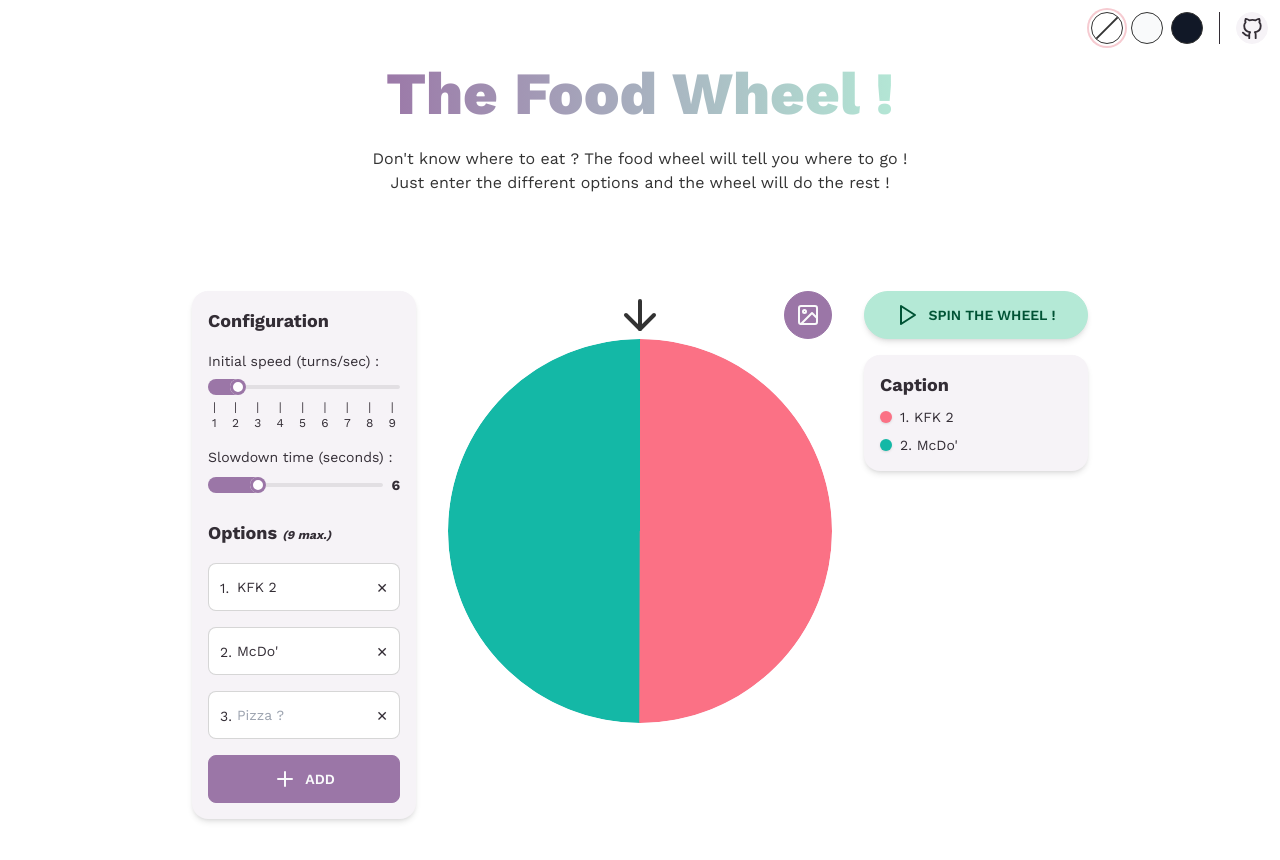
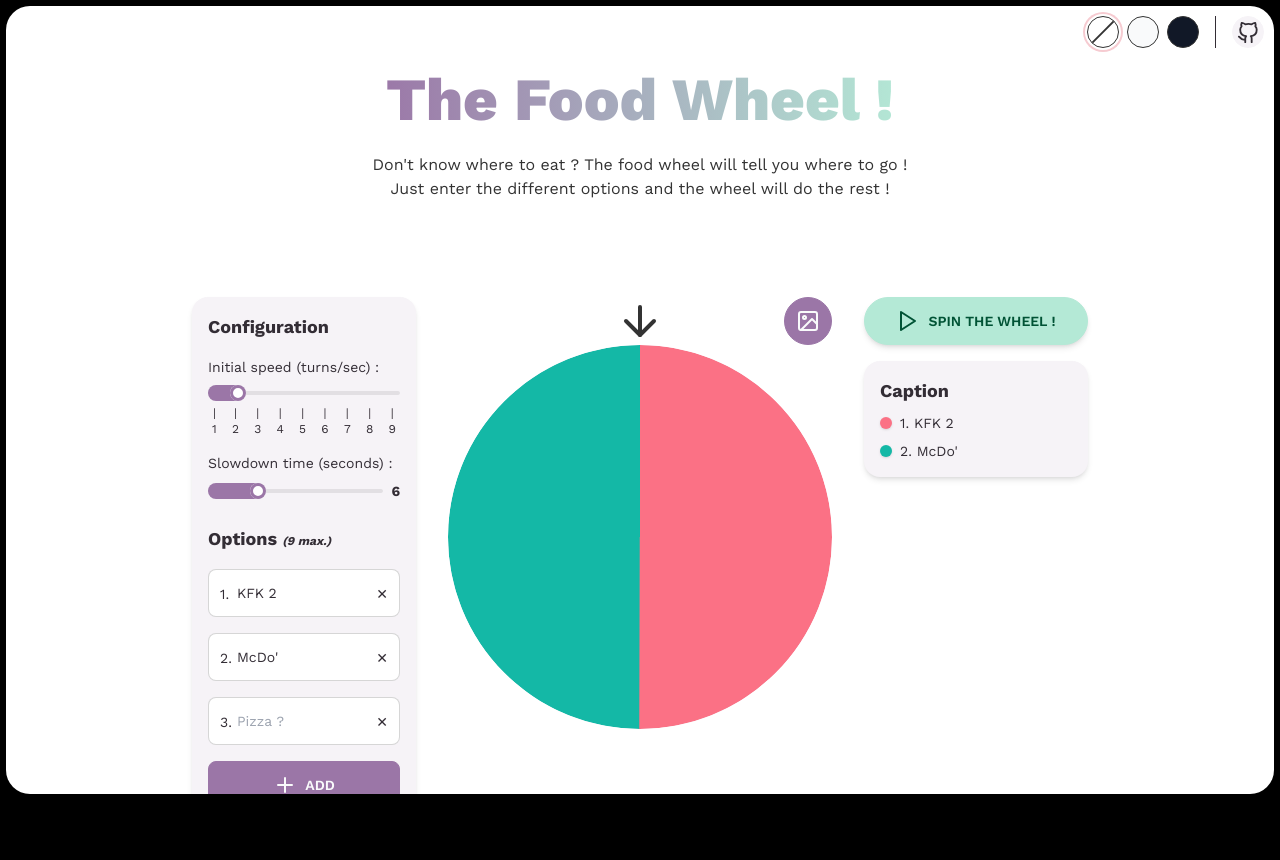
Before and after one commit to MaoDeMatos/the-food-wheel, a Next.js app: page / in a window 1280 px wide. Shown: the top 860 px of the page. After the commit the page ends 800 px from the top, so only its background shows below. Built offline with nearby package versions, Linux system fonts and the light colour scheme.

Commit message:
💄 Update layout style

```diff
--- a/src/app/globals.css
+++ b/src/app/globals.css
@@ -2,24 +2,6 @@
 @tailwind components;
 @tailwind utilities;
 
-body > div:first-of-type {
-  @apply overflow-hidden;
-}
-
-/* html {
-  @apply transition-colors duration-500;
-} */
-
-html,
-body,
-body > div:first-of-type {
-  @apply m-0 min-h-screen p-0;
-}
-
-body {
-  @apply antialiased;
-}
-
 ::selection {
   @apply bg-secondary text-secondary-content;
 }
--- a/src/app/layout.tsx
+++ b/src/app/layout.tsx
@@ -30,7 +30,11 @@ export default function RootLayout({
   children: React.ReactNode;
 }) {
   return (
-    <html lang="en" className={work_sans.variable} suppressHydrationWarning>
+    <html
+      lang="en"
+      className={`${work_sans.variable} m-0 min-h-screen p-0 bg-black`}
+      suppressHydrationWarning
+    >
       {/* <head /> will contain components hydrated by the metadata constant.
        * Find out more at https://beta.nextjs.org/docs/api-reference/metadata */}
       <head>
@@ -48,8 +52,10 @@ export default function RootLayout({
         />
       </head>
 
-      <body>
-        <div>{children}</div>
+      <body className="antialiased min-h-screen p-1.5">
+        <div className="h-[calc(100vh-0.75rem)] overflow-auto rounded-3xl bg-base-100">
+          {children}
+        </div>
       </body>
     </html>
   );
--- a/src/app/not-found.tsx
+++ b/src/app/not-found.tsx
@@ -1,21 +1,21 @@
 import Marquee from '@/components/Marquee';
-// import Link from 'next/link';
+import Link from 'next/link';
 
 export default function NotFound() {
   return (
-    <main className="flex h-screen flex-col items-center justify-center gap-8 py-12 text-7xl font-bold !leading-tight sm:gap-12 sm:py-14 sm:text-9xl">
+    <main className="flex h-full flex-col items-center justify-center gap-8 py-12 text-7xl font-bold !leading-tight sm:gap-12 sm:py-14 sm:text-9xl">
       <Marquee autoFill speed={75}>
         <h2 className="px-4">Page not found.</h2>
       </Marquee>
       <div className="h-0.5 w-full bg-gradient-to-r from-primary to-accent" />
       <Marquee autoFill speed={25}>
-        {/* TODO: Update this to a `next/Link` when it'll work correctly */}
-        <a
+        {/* Broken in dev mode, but works in production */}
+        <Link
           href="/"
           className="bg-gradient-to-r from-primary to-accent bg-clip-text px-4 font-extrabold text-transparent"
         >
           Go back home.
-        </a>
+        </Link>
       </Marquee>
       <div className="h-0.5 w-full bg-gradient-to-r from-accent to-primary" />
       <Marquee autoFill speed={50}>
--- a/src/app/page.tsx
+++ b/src/app/page.tsx
@@ -10,10 +10,11 @@ function VerticalDivider() {
 
 export default function Home() {
   return (
-    <main className="flex flex-col items-center gap-12 px-4 py-12 sm:gap-24 sm:px-8 sm:py-14">
-      <div className="fixed right-3 top-3 z-10 flex gap-4">
+    <main className="flex flex-col items-center gap-12 p-4 pt-12 sm:gap-24 sm:p-8 sm:pt-14">
+      <div className="fixed right-4 top-4 z-10 flex gap-4">
         <ThemeSelector />
         <VerticalDivider />
+
         <a
           href="https://github.com/MaoDeMatos/the-food-wheel"
           target="_blank"
```
